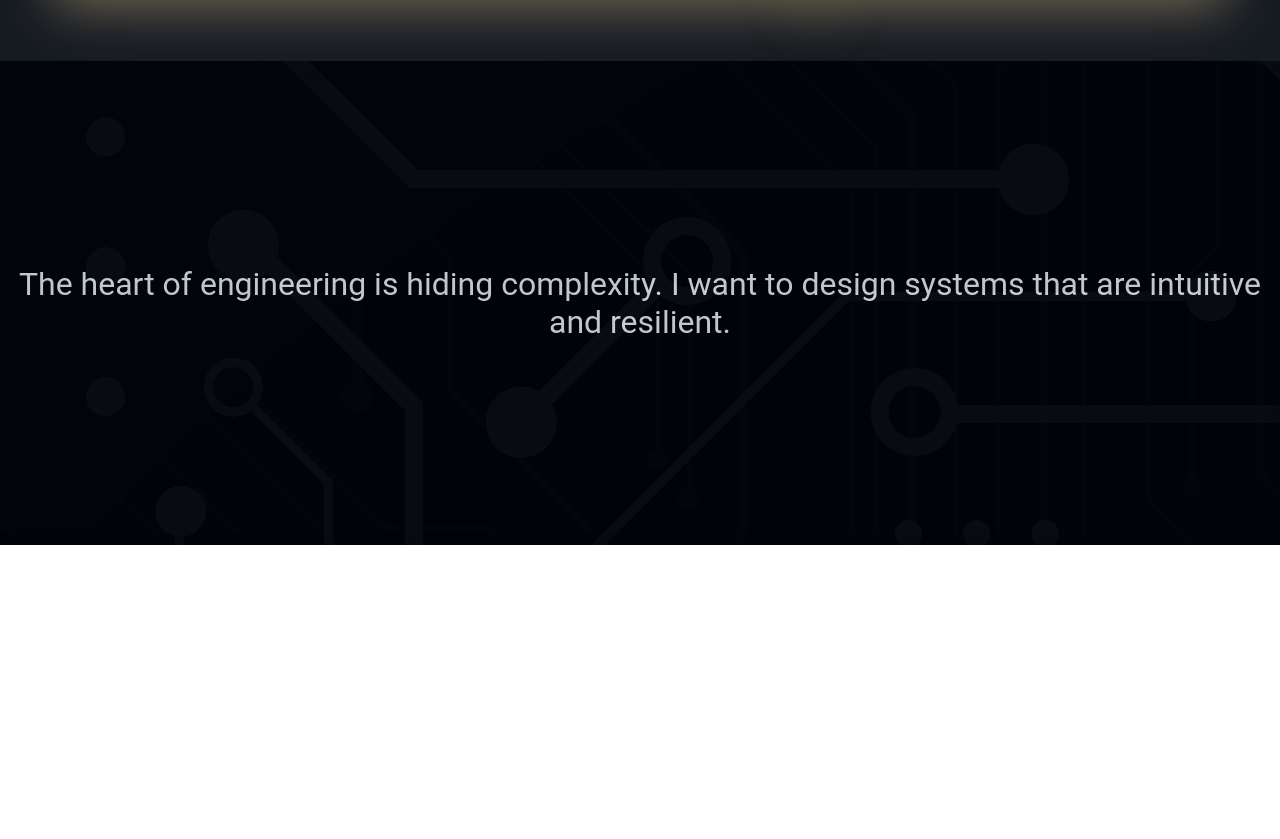
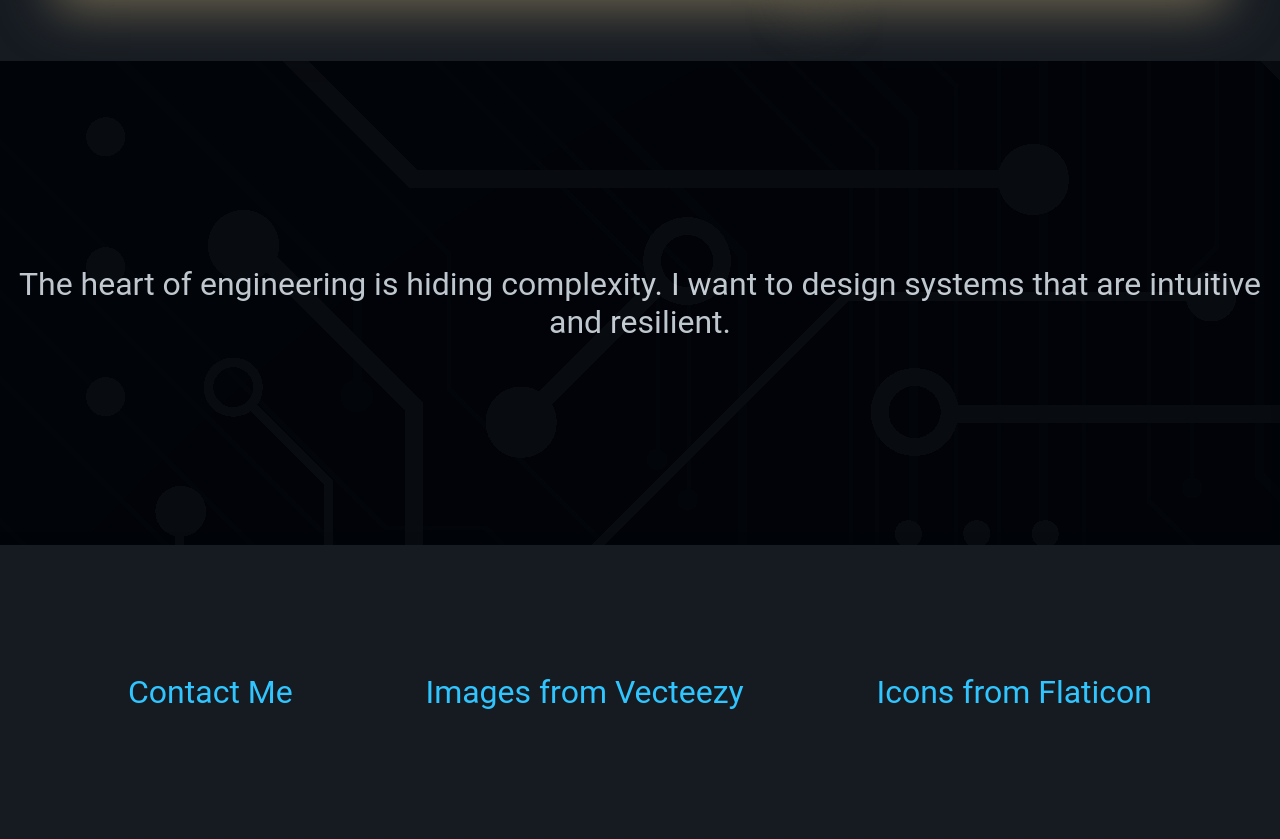
Before and after one commit to spintronics/bio, a website: page index.html in a window 1280 px wide. Shown: the part 485-1324 px from the top of the page. Before the commit the page ends 1030 px from the top, so only its background shows below. Drawn offline with Linux system fonts and the light colour scheme.

Commit message:
added footer

```diff
--- a/index.html
+++ b/index.html
@@ -74,6 +74,17 @@
         </div>
       </div>
     </div>
+    <footer class="background1">
+      <div class="container">
+        <a href="mailto:kevinbrown5124@gmail.com" target="_blank">Contact Me</a>
+        <a href="https://www.vecteezy.com/" target="_blank"
+          >Images from Vecteezy</a
+        >
+        <a href="https://www.flaticon.com/" target="_blank"
+          >Icons from Flaticon</a
+        >
+      </div>
+    </footer>
   </body>
   <script src="script.js"></script>
 </html>
--- a/styles/base.less
+++ b/styles/base.less
@@ -238,3 +238,15 @@ h1, h2, h3, h4, h5, h6 {
   // margin: 0;
   padding: 0;
 }
+
+footer {
+  padding: 128px;
+  font-size: 2rem;
+  .container {
+    display: flex;
+    justify-content: space-between;
+    a {
+      border: none;
+    }
+  }
+}
```
Also changed, not shown: pages/portfolio-dark.html (+11 -0 lines), pages/qualifications-dark.html (+11 -0 lines), pages/service-dark.html (+11 -0 lines), styles/base.css, styles/light.css.
